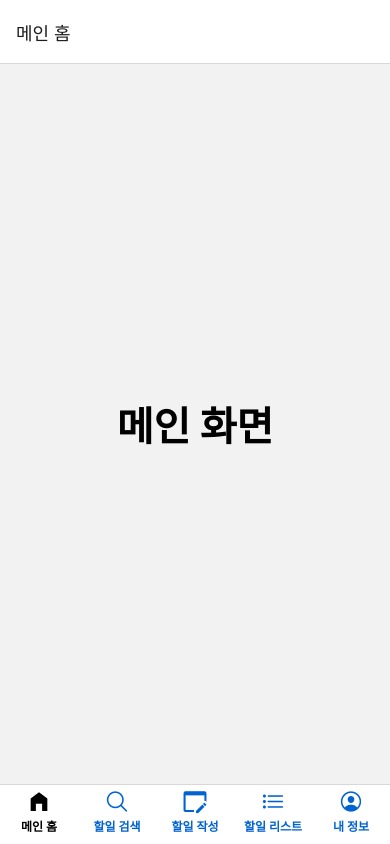
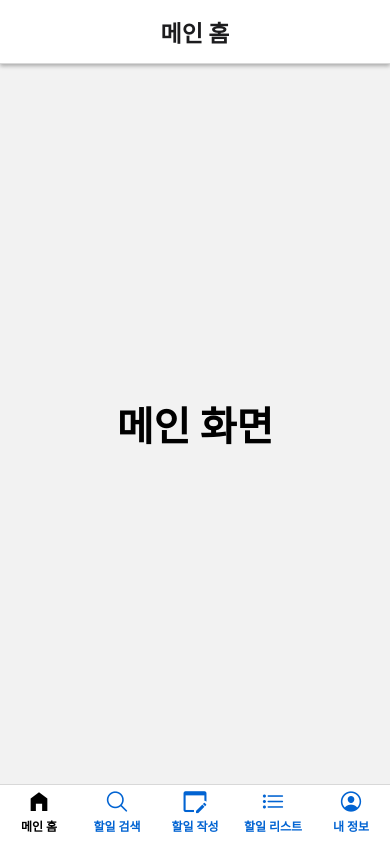
Before and after one commit to SangWon7242/todo-app-24-10-26, a React Native app: screen / in a window 390 px wide. Built offline with nearby package versions, Linux system fonts and the light colour scheme.

Commit message:
header에 그림자 반영

```diff
--- a/App.js
+++ b/App.js
@@ -22,6 +22,21 @@ export default function App() {
       const IconComponent = routeConfig.iconComponent;
 
       return <IconComponent name={iconName} size={size} color={color} />;
+    },
+    headerTitleAlign: "center",
+    headerTitleStyle: {
+      fontSize: 23,
+      fontWeight: "bold",
+    },
+    headerStyle: {
+      // Android
+      elevation: 8,
+
+      // ios
+      shadowColor: "#000",
+      shadowOpacity: 0.3,
+      shadowOffset: { width: 0, height: 2 },
+      shadowRadius: 4,
     },
     tabBarLabelStyle: {
       fontSize: 12,
```
